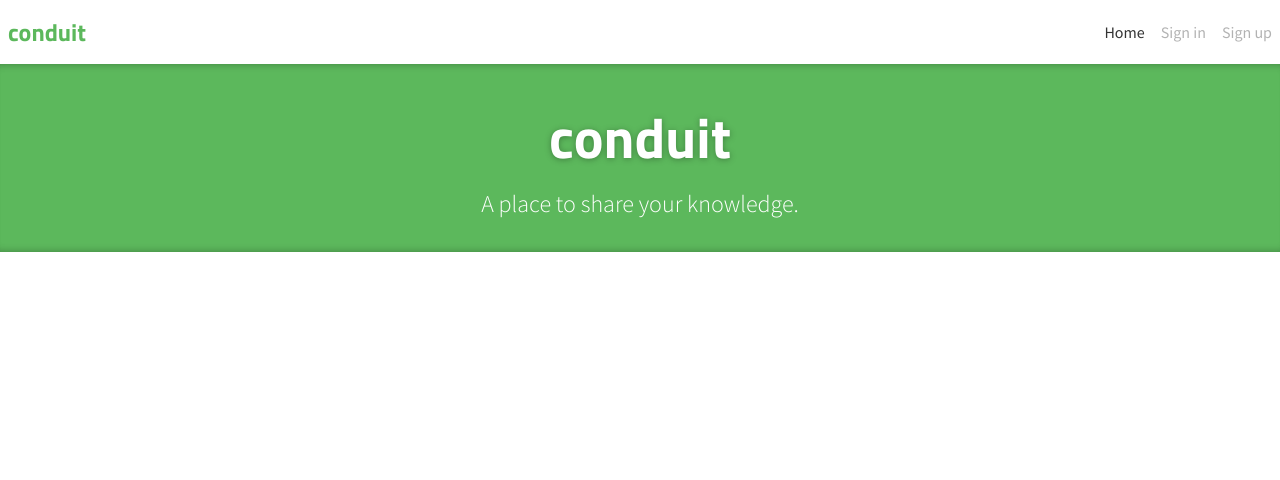
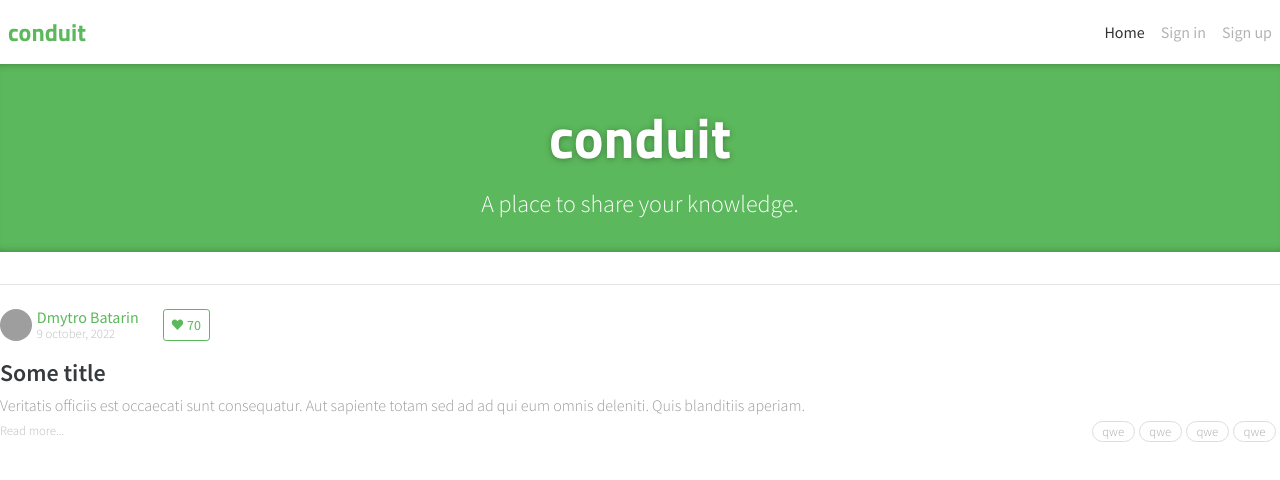
Before and after one commit to nokwin/conduit-ts-tw-redux, a React (Create React App) app: page / in a window 1280 px wide. Shown: the top 480 px of the page. Built offline with nearby package versions, Linux system fonts and the light colour scheme; grey boxes are pictures that could not be loaded.

Commit message:
Add article

```diff
--- a/public/index.html
+++ b/public/index.html
@@ -18,6 +18,11 @@
       href="https://fonts.googleapis.com/css2?family=Source+Sans+Pro:ital,wght@0,200;0,300;0,400;0,600;0,700;0,900;1,200;1,300;1,400;1,600;1,700;1,900&family=Titillium+Web:wght@700&display=swap"
       rel="stylesheet"
     />
+    <link
+      href="//code.ionicframework.com/ionicons/2.0.1/css/ionicons.min.css"
+      rel="stylesheet"
+      type="text/css"
+    />
   </head>
   <body>
     <noscript>You need to enable JavaScript to run this app.</noscript>
--- a/src/App.tsx
+++ b/src/App.tsx
@@ -1,6 +1,7 @@
 import { FC } from 'react';
 import { Banner } from './common/components/banner/banner.component';
 import { Header } from './common/components/header/header.component';
+import { Article } from './modules/feed/components/article/article.component';
 
 interface AppProps {}
 
@@ -9,6 +10,7 @@
     <div>
       <Header />
       <Banner />
+      <Article />
     </div>
   );
 };
--- a/src/common/components/header/header.component.tsx
+++ b/src/common/components/header/header.component.tsx
@@ -7,7 +7,7 @@
 
 export const Header: FC<HeaderProps> = () => {
   const navLinkClasses = ({ isActive }: { isActive: boolean }) =>
-    clsx('py-navItem', {
+    clsx('py-navItem hover:text-black/60 hover:no-underline', {
       'text-black/30': !isActive,
       'text-black/80': isActive,
     });
--- a/src/index.scss
+++ b/src/index.scss
@@ -5,5 +5,15 @@
 @layer base {
   body {
     font-family: 'Source Sans Pro', sans-serif;
+    color: #373a3c;
+  }
+
+  a {
+    @apply text-conduit-green;
+
+    &:hover {
+      @apply text-conduit-darkGreen;
+      @apply underline;
+    }
   }
 }
--- /dev/null
+++ b/src/modules/feed/components/article/article.component.tsx
@@ -0,0 +1,46 @@
+import { FC } from 'react';
+import { Link } from 'react-router-dom';
+import { FavoriteButton } from '../favorite-button/favorite-button.component';
+import { TagList } from '../tag-list/tag-list.component';
+
+interface ArticleProps {}
+
+export const Article: FC<ArticleProps> = () => {
+  return (
+    <article>
+      <div className="border-t border-black/10 py-6">
+        <div className="mb-4 font-light flex">
+          <Link to="/@nokwin">
+            <img
+              src="https://api.realworld.io/images/demo-avatar.png"
+              alt="nokwin avatar"
+              className="inline-block h-8 w-8 rounded-full"
+            />
+          </Link>
+          <div className="mr-6 ml-0.3 leading-4 inline-flex flex-col">
+            <Link to="/@nokwin" className="font-medium">
+              Dmytro Batarin
+            </Link>
+            <span className="text-conduit-gray text-date">9 october, 2022</span>
+          </div>
+          <FavoriteButton />
+        </div>
+        <Link to="/article/qwert" className="hover:no-underline">
+          <h1 className="mb-1 font-semibold text-2xl text-conduit-darkestGray">
+            Some title
+          </h1>
+          <p className="text-conduit-darkenGray font-light mb-1">
+            Veritatis officiis est occaecati sunt consequatur. Aut sapiente
+            totam sed ad ad qui eum omnis deleniti. Quis blanditiis aperiam.
+          </p>
+          <div className="flex justify-between">
+            <span className="text-conduit-gray text-date font-light">
+              Read more...
+            </span>
+            <TagList />
+          </div>
+        </Link>
+      </div>
+    </article>
+  );
+};
--- /dev/null
+++ b/src/modules/feed/components/favorite-button/favorite-button.component.tsx
@@ -0,0 +1,12 @@
+import { FC } from 'react';
+
+interface FavoriteButtonProps {}
+
+export const FavoriteButton: FC<FavoriteButtonProps> = () => {
+  return (
+    <button className="text-conduit-green border-conduit-green text-center align-middle cursor-pointer select-none border py-1 px-2 text-sm rounded-buttonSm hover:text-white hover:bg-conduit-green focus:text-white focus:bg-conduit-darkGreen">
+      <i className="ion-heart"></i>
+      <span className="ml-1 font-normal">70</span>
+    </button>
+  );
+};
--- /dev/null
+++ b/src/modules/feed/components/tag-list/tag-list.component.tsx
@@ -0,0 +1,22 @@
+import { FC } from 'react';
+
+interface TagListProps {}
+
+export const TagList: FC<TagListProps> = () => {
+  return (
+    <ul className="flex">
+      <li className="font-light text-date border border-conduit-lightenGray text-conduit-tag mr-1 mb-0.2 px-tag rounded-tag">
+        qwe
+      </li>
+      <li className="font-light text-date border border-conduit-lightenGray text-conduit-tag mr-1 mb-0.2 px-tag rounded-tag">
+        qwe
+      </li>
+      <li className="font-light text-date border border-conduit-lightenGray text-conduit-tag mr-1 mb-0.2 px-tag rounded-tag">
+        qwe
+      </li>
+      <li className="font-light text-date border border-conduit-lightenGray text-conduit-tag mr-1 mb-0.2 px-tag rounded-tag">
+        qwe
+      </li>
+    </ul>
+  );
+};
--- /dev/null
+++ b/src/types.d.ts
@@ -0,0 +1 @@
+declare module '@swiftcarrot/react-ionicons';
--- a/tailwind.config.js
+++ b/tailwind.config.js
@@ -9,10 +9,19 @@
       colors: {
         conduit: {
           green: '#5CB85C',
+          darkGreen: '#3d8b3d',
+          lightenGray: '#ddd',
+          gray: '#bbb',
+          darkenGray: '#999',
+          darkestGray: '#373a3c',
+          tag: '#aaa',
         },
       },
       spacing: {
         navItem: '0.425rem',
+        0.3: '0.3rem',
+        0.2: '0.2rem',
+        tag: '0.6rem',
       },
       boxShadow: {
         banner:
@@ -23,6 +32,11 @@
       },
       fontSize: {
         logo: '3.5rem',
+        date: '0.8rem',
+      },
+      borderRadius: {
+        buttonSm: '0.2rem',
+        tag: '10rem',
       },
     },
   },
```
